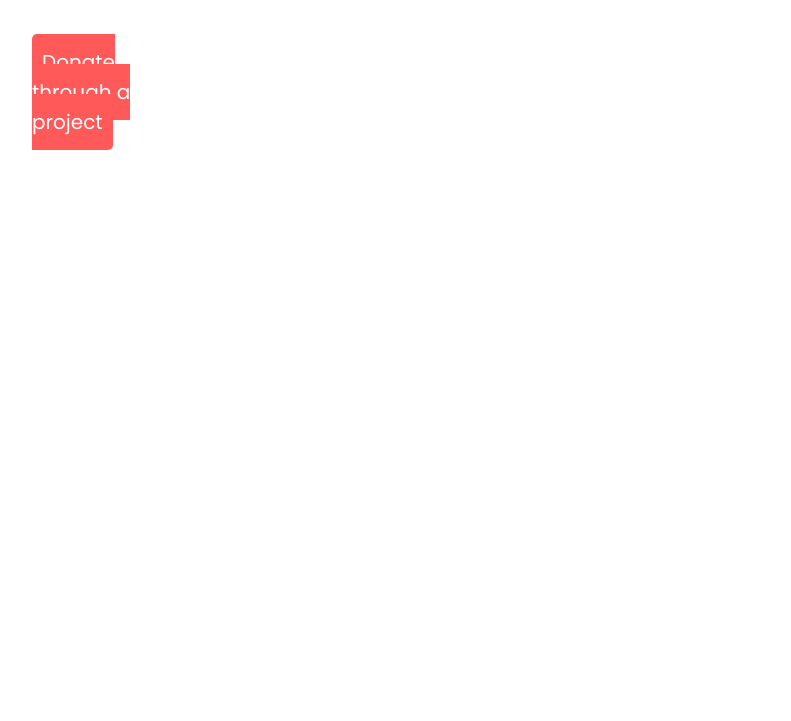
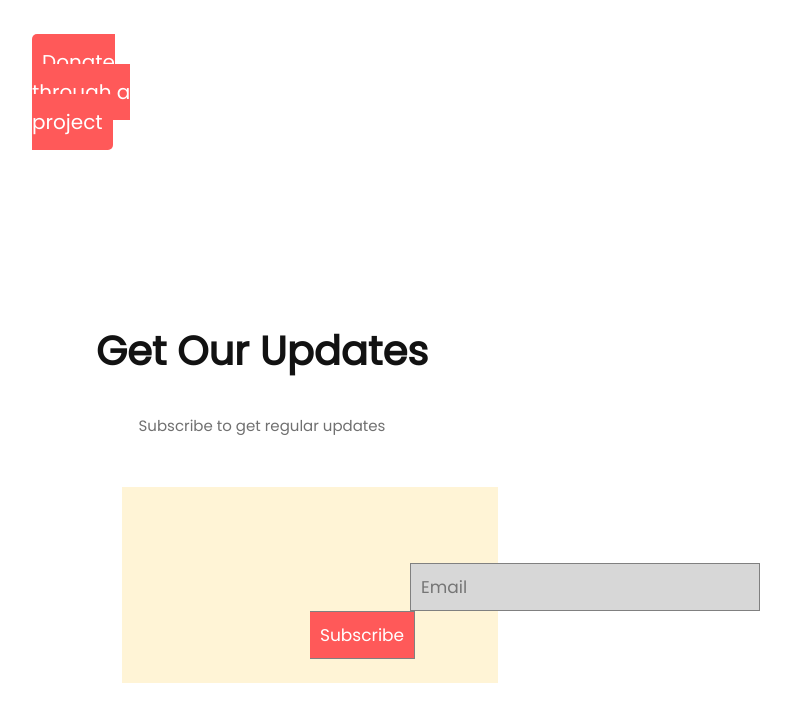
Before and after one commit to azizTarik-ui/donate-today, a plain HTML site: page index.html in a window 1280 px wide. Shown: the part 3131-3852 px from the top of the page, without its empty margins (378-1169 px from the left). Before the commit the page ends 3419 px from the top, so only its background shows below. Drawn offline with Linux system fonts and the light colour scheme.

Commit message:
email part done

```diff
--- a/index.html
+++ b/index.html
@@ -80,8 +80,8 @@
             </div>
         </div>
     </section>
-    <section id="other-websites">
-        <div class="other-websites-content">
+    <section id="other-projects">
+        <div class="other-projects-content">
             <h1>Are we the only one?</h1>
             <p>No, we are not the only one. There are organizations like JAAGO Foundation, Bidyanondo etc. who are working hard to help the people in need. There are some donation projects going on. You can also donate through them.</p>
             <a href="https://www.globalgiving.org/search/?size=25&nextPage=1&sortField=sortorder&selectedLocations=00bangla&loadAllResults=true">Donate through a project</a>
@@ -90,5 +90,15 @@
             <img src="images/donation1.jpg" alt="">
         </div>
     </section>
+    <section id="email">
+        <div class="email-text-content">
+            <h1>Get Our Updates</h1>
+            <p>Subscribe to get regular updates</p>
+        </div>
+        <div class="email-box-and-button">
+            <input class="email-box" type="email" placeholder="Email">
+            <button class="subscribe">Subscribe</button>
+        </div>
+    </section>
 </body>
 </html>
--- a/style.css
+++ b/style.css
@@ -172,27 +172,27 @@ body{
 }
 
 /*other websites section*/
-#other-websites{
+#other-projects{
     display: flex;
 }
-.other-websites-content{
+.other-projects-content{
     margin: 100px 150px 151px 410px;
 }
 .donation-images{
     margin: 130px 370px 152px 30px;
 }
-.other-websites-content h1{
+.other-projects-content h1{
     font-weight: 700;
     font-size: 40px;
     color: rgba(18, 18, 18, 1);
 }
-.other-websites-content p{
+.other-projects-content p{
     font-weight: 400;
     font-size: 15px;
     color: rgba(112, 112, 112, 1);
     margin-bottom: 50px;
 }
-.other-websites-content a{
+.other-projects-content a{
     text-decoration: none;
     font-weight: 400;
     font-size: 20px;
@@ -202,3 +202,42 @@ body{
     width: 50px;
     border-radius: 5px;
 }
+
+/*email-section*/
+#email{
+    text-align: center;
+}
+.email-text-content h1{
+    font-size: 40px;
+    font-weight: 700;
+    color: #121212;
+}
+.email-text-content p{
+    font-size: 15px;
+    font-weight: 400;
+    color: #707070;
+}
+.email-box-and-button{
+    margin: 50px 500px 150px 500px;
+    padding: 76px 188px 120px 188px;
+    background-color: #FFF4D6;
+}
+.email-box{
+    margin-left: 100px;
+    padding: 10px;
+    font-size: 17px;
+    border: 1px solid grey;
+    float: left;
+    background: rgb(215, 215, 215);
+    font-family: 'Poppins', sans-serif;
+}
+.subscribe{
+    float: left;
+    padding: 10px;
+    background: #FF5959;
+    color: white;
+    font-size: 17px;
+    border: 1px solid grey;
+    border-left: none;
+    font-family: 'Poppins', sans-serif;
+}
```
